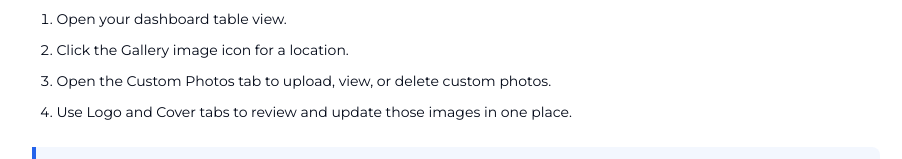
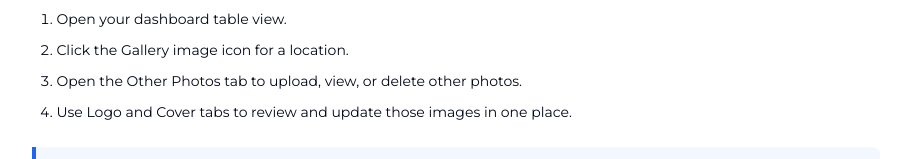
Before and after one commit to GxAliErkUcman/gx-lmp-poc, a React (Vite) app: page /guide in a window 1280 px wide. Shown: the part 11668-11827 px from the top of the page, without its empty margins (184-1086 px from the left). Built offline with nearby package versions, Linux system fonts and the light colour scheme; the HTML template or start-up script is replaced by a standard one.

Commit message:
Preceding changes

```diff
--- a/src/pages/UserGuide.tsx
+++ b/src/pages/UserGuide.tsx
@@ -716,7 +716,7 @@ const UserGuide = () => {
             <StepList steps={[
               'Open your dashboard table view.',
               'Click the Gallery image icon for a location.',
-              'Open the Custom Photos tab to upload, view, or delete custom photos.',
+              'Open the Other Photos tab to upload, view, or delete other photos.',
               'Use Logo and Cover tabs to review and update those images in one place.',
             ]} />
           </SubSection>
```
